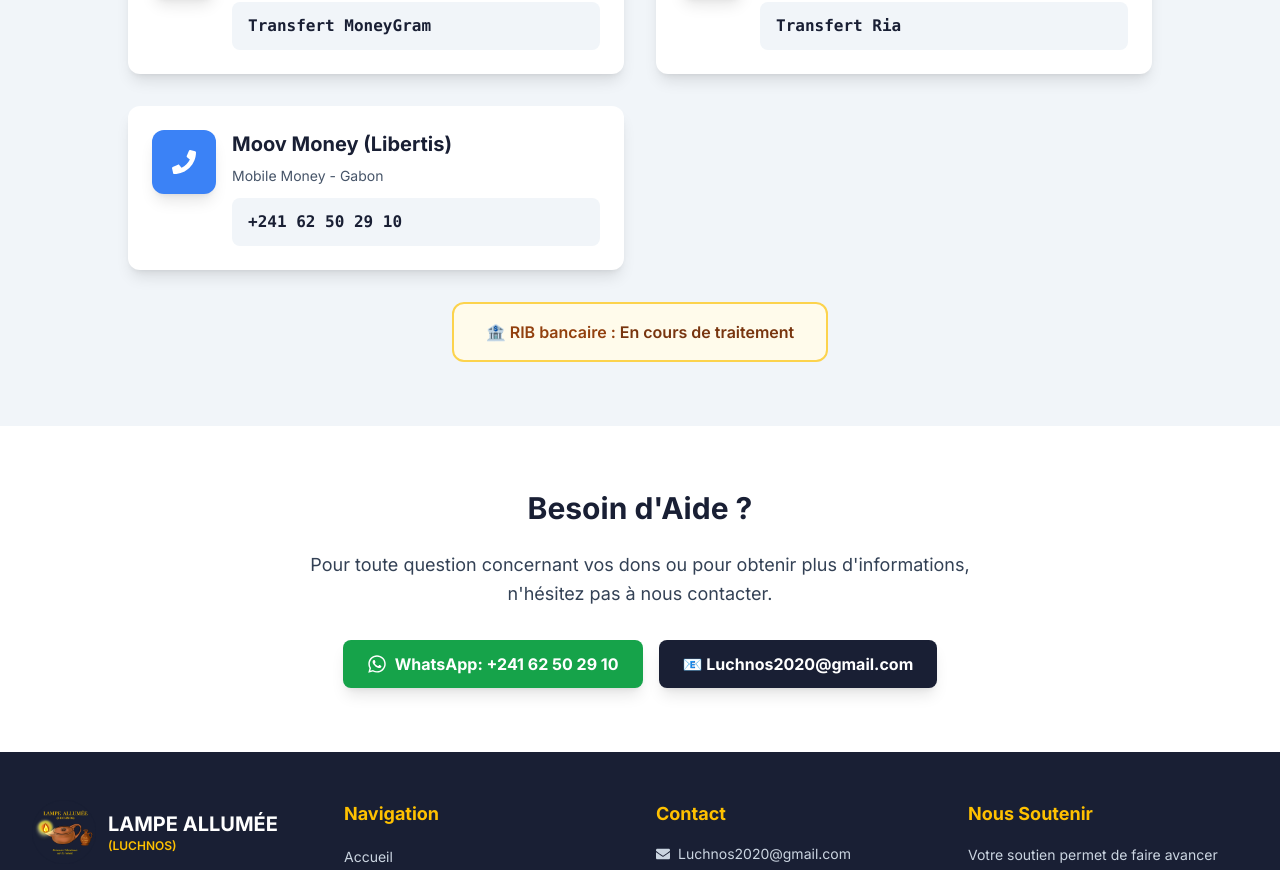
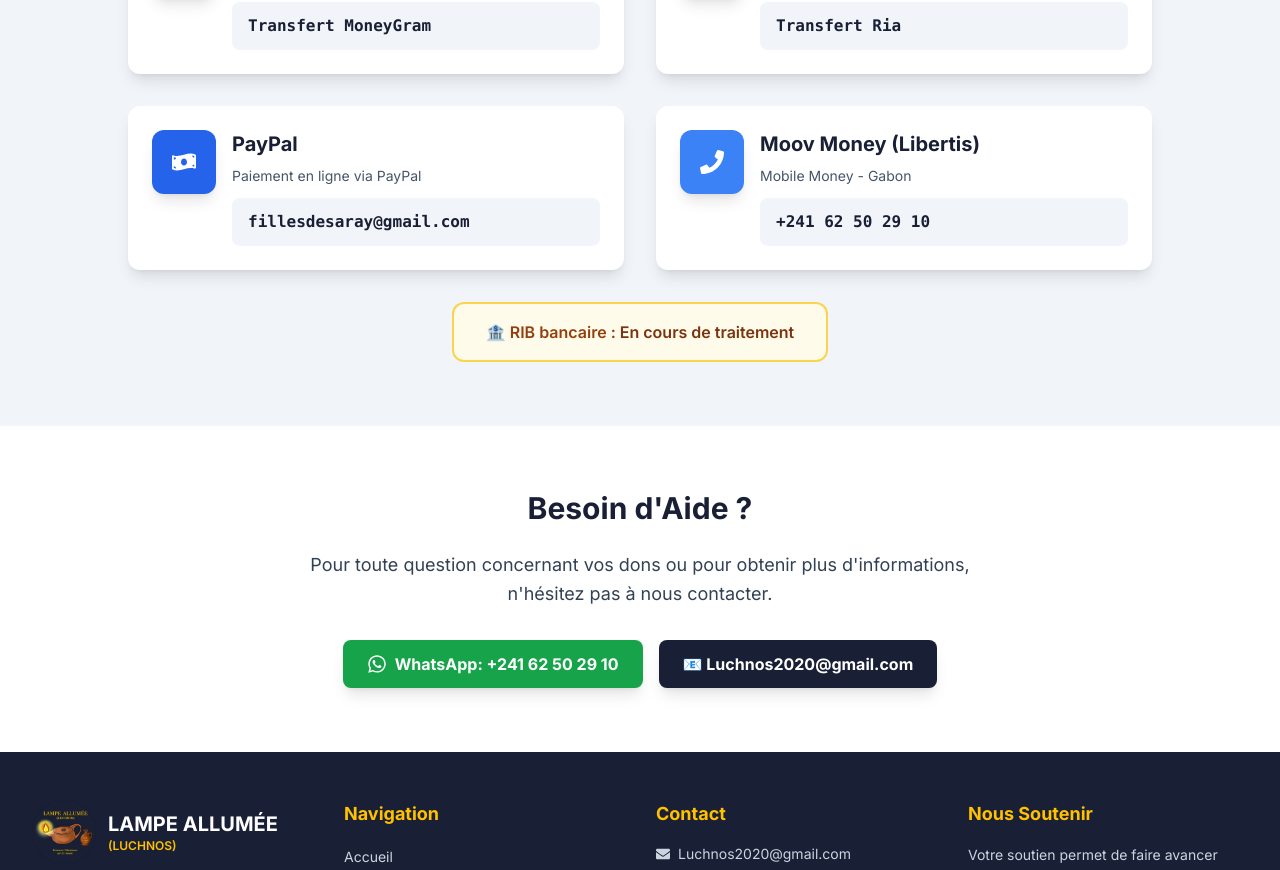
Before and after one commit to Addams98/luchnos, a React (Vite) app in the folder frontend/: page /dons in a window 1280 px wide. Shown: the part 1221-2091 px from the top of the page. Built offline with nearby package versions, Linux system fonts and the light colour scheme; no server answers.

Commit message:
Add: PayPal payment option to donations page

```diff
--- a/frontend/src/pages/Dons.jsx
+++ b/frontend/src/pages/Dons.jsx
@@ -17,6 +17,13 @@
       info: "Transfert Ria",
       description: "Transfert international via Ria Money Transfer",
       color: "bg-orange-600"
+    },
+    {
+      icon: FaMoneyBillWave,
+      nom: "PayPal",
+      info: "fillesdesaray@gmail.com",
+      description: "Paiement en ligne via PayPal",
+      color: "bg-blue-600"
     },
     {
       icon: FaPhone,
```
